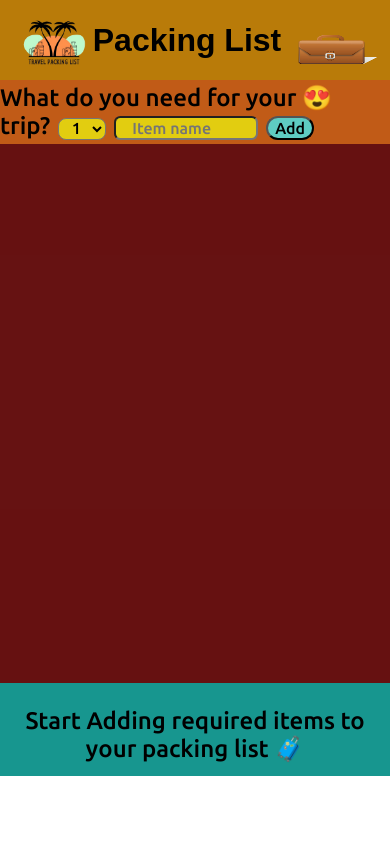
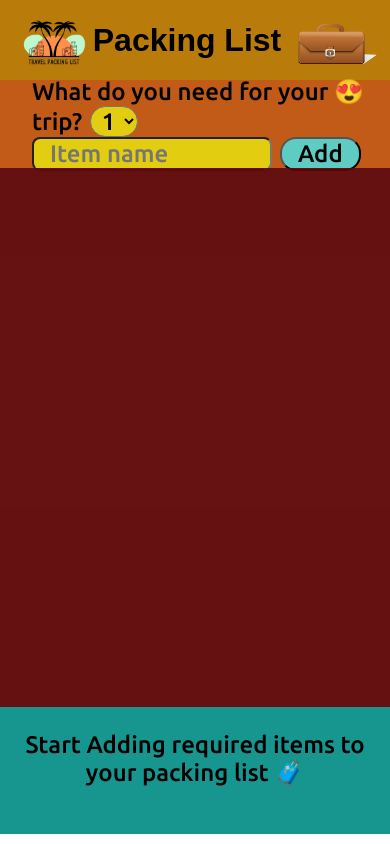
Before and after one commit to SYEDawais77/travel-list, a React (Create React App) app: page / in a window 390 px wide. Built offline with nearby package versions, Linux system fonts and the light colour scheme; the HTML template or start-up script is replaced by a standard one; a web font is replaced by a local one.

Commit message:
CSS Changes

```diff
--- a/src/index.css
+++ b/src/index.css
@@ -79,6 +79,8 @@ body {
   font: inherit;
   border-radius: 2rem;
   width: 6rem;
+  padding-right: 1rem;
+  padding-left: 1rem;
 }
 
 .packing-list {
@@ -167,18 +169,16 @@ body {
   background-color: rgba(11, 145, 138, 0.95);
   padding: 0;
   margin: 0;
-  height: 11vh;;
+  height: 11vh;
 }
 
 .stats-container p{
   font-family: "Ubuntu", sans-serif;
-  font-size: clamp(0.5rem, 1.5rem, 1.5rem);
+  font-size: clamp(0.5rem, 1vh + 1rem, 1.5rem);
   font-weight: 500;
   padding-top: 1.5rem;
-  padding-bottom: 1.5rem;
   margin: 0;
   text-align: center;
-
 }
 
 @media only screen and (max-width: 600px) {
@@ -199,27 +199,27 @@ body {
     width: 6rem;
     height: 3rem;
     padding-left: 1rem;
-    padding-top: 1.2rem;
+    padding-top: 0.5rem;
   }
 
   .user-input {
     display: flex;
-    flex-direction: column;
     background-color: rgb(193, 91, 23);
-    height: 4rem;
+    height: 5.5rem;
     font-family: "Ubuntu", sans-serif;
     font-size: 1rem;
     font-weight: 500;
+    padding-left: 2rem;
   }
 
 
   .user-input span {
     padding-right: 0.5rem;
+    font-size: 1.5rem;
   }
 
   .drop-down {
-    font: inherit;
-    border-radius: 0.5rem;
+    font-size: 1.5rem;
     width: 3rem;
     text-align: center;
     margin-right: 0.5rem;
@@ -227,13 +227,17 @@ body {
 
   .user-input input {
     text-align: left;
-    font: inherit;
-    border-radius: 0.4rem;
-    width: 9rem;
+    font-size: 1.5rem;
+    border-radius: 0.5rem;
+    width: 15rem;
   }
   .user-input button {
-    font: inherit;
-    border-radius: 2rem;
-    width: 3rem;
+    font-size: 1.5rem;
+    border-radius: 1rem;
+    width: fit-content;
+  }
+
+  .stats-container {
+    height: 15vh;
   }
 }
```
